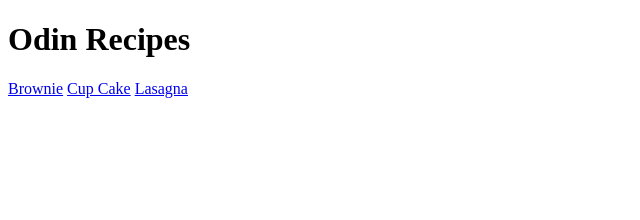
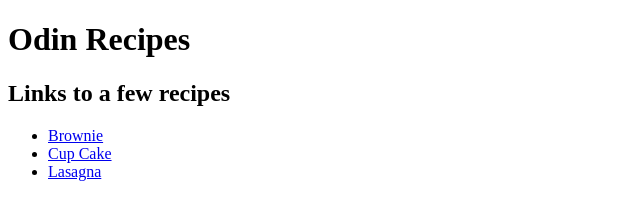
Before and after one commit to KryptonRaiderX/odin-recipes, a plain HTML site: page index.html in a window 1280 px wide. Shown: the whole page, without its empty margins (0-640 px from the left). Drawn offline with Linux system fonts and the light colour scheme.

Commit message:
Put all links in an unordered list So that it will look neat.

```diff
--- a/index.html
+++ b/index.html
@@ -6,8 +6,11 @@
     </head>
     <body>
         <h1>Odin Recipes</h1>
-        <a href="./recipes/brownie.html">Brownie</a>
-        <a href="./recipes/cupcake.html">Cup Cake</a>
-        <a href="./recipes/brownie.html">Lasagna</a>
+        <h2>Links to a few recipes</h2>
+        <ul>
+            <li><a href="./recipes/brownie.html">Brownie</a></li>
+            <li><a href="./recipes/cupcake.html">Cup Cake</a></li>
+            <li><a href="./recipes/brownie.html">Lasagna</a></li>
+        </ul>
     </body>
 </html>
```
